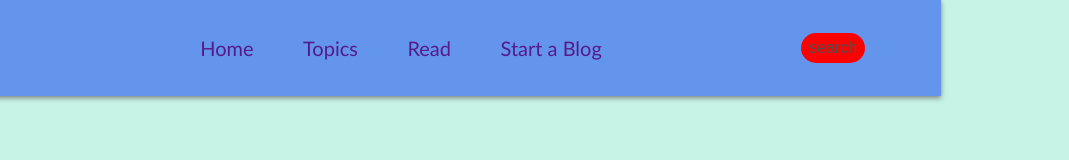
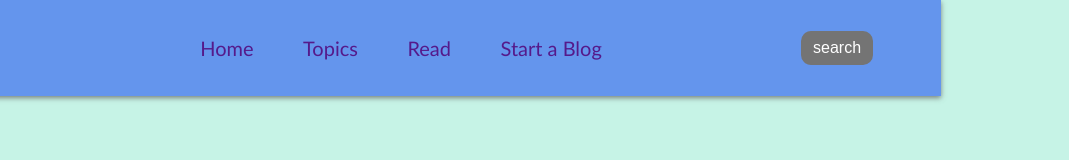
Before and after one commit to ravi9910kr/blog-site, a plain HTML site: page index.html in a window 1280 px wide. Shown: the full height of the page, 211-1280 px from the left. Drawn offline with Linux system fonts and the light colour scheme.

Commit message:
edited the search button

```diff
--- a/src/index.css
+++ b/src/index.css
@@ -86,10 +86,10 @@ a {
   border-radius: 6px;
 }
 .search > button {
-  background-color: red;
-  padding: .35rem .5rem;
-  border-radius: 100px;
-  color: #4f5050;
+  background-color: #747474;
+  padding: .5rem .75rem;
+  border-radius: 10px;
+  color: white;
   font-size: 1rem;
   border: none;
 }
```
